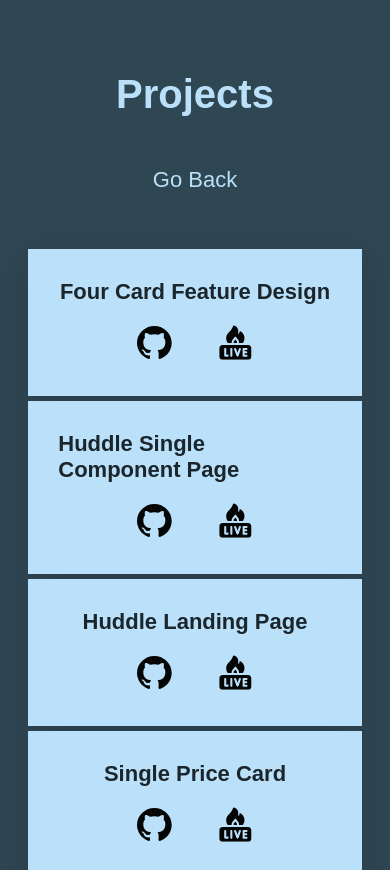
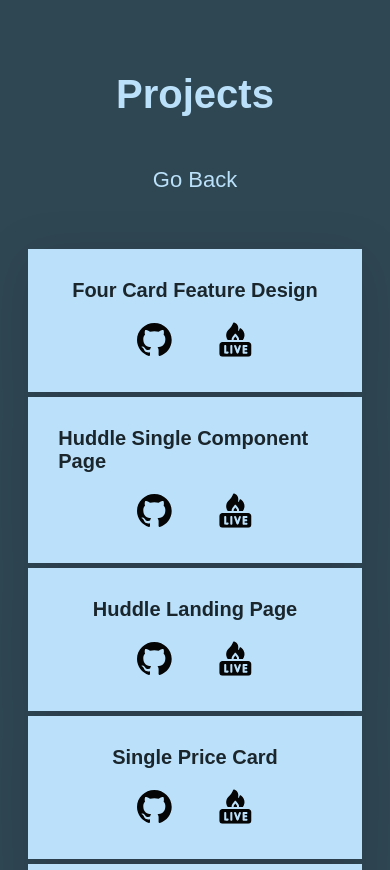
Before and after one commit to karishma-c/karishma-c.github.io, a plain HTML site: page myprojects.html in a window 390 px wide. Shown: the top 870 px of the page. Drawn offline with Linux system fonts and the light colour scheme.

Commit message:
font-size of the project titles are changed in mobile version

```diff
--- a/asset/myprojects.css
+++ b/asset/myprojects.css
@@ -140,7 +140,7 @@ td:hover {
         margin: 0 auto 5px auto;
     }
     .projects td {
-        font-size: var(--font-size-3);
+        font-size: var(--font-size-4);
     }
     .projects:hover{
         background-color: var(--color-5);
```
